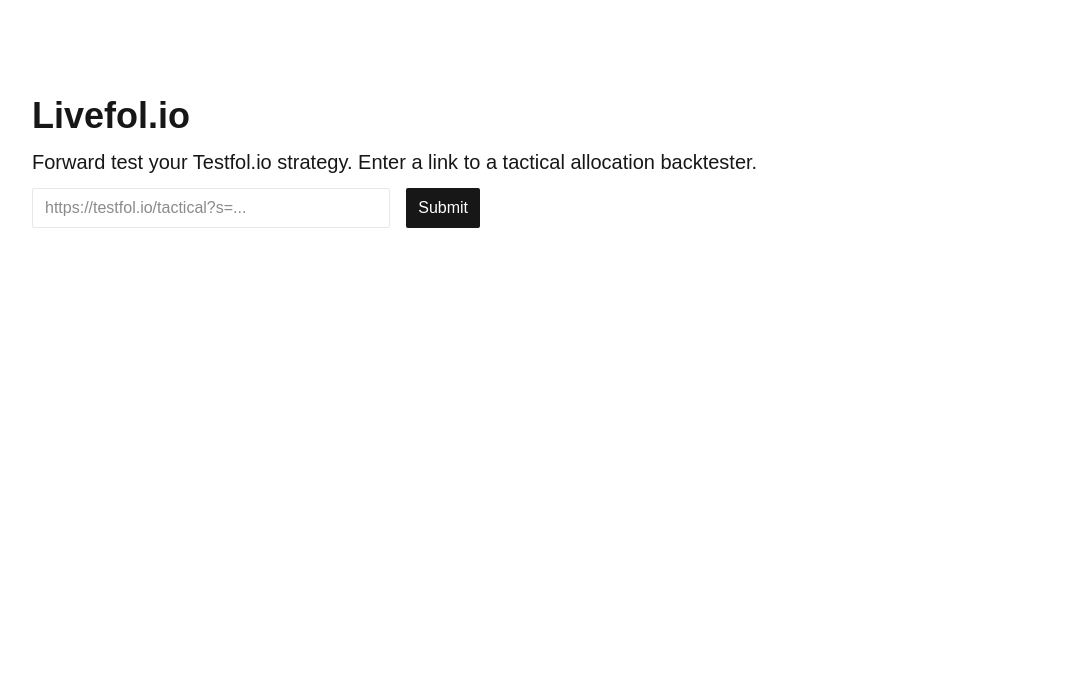
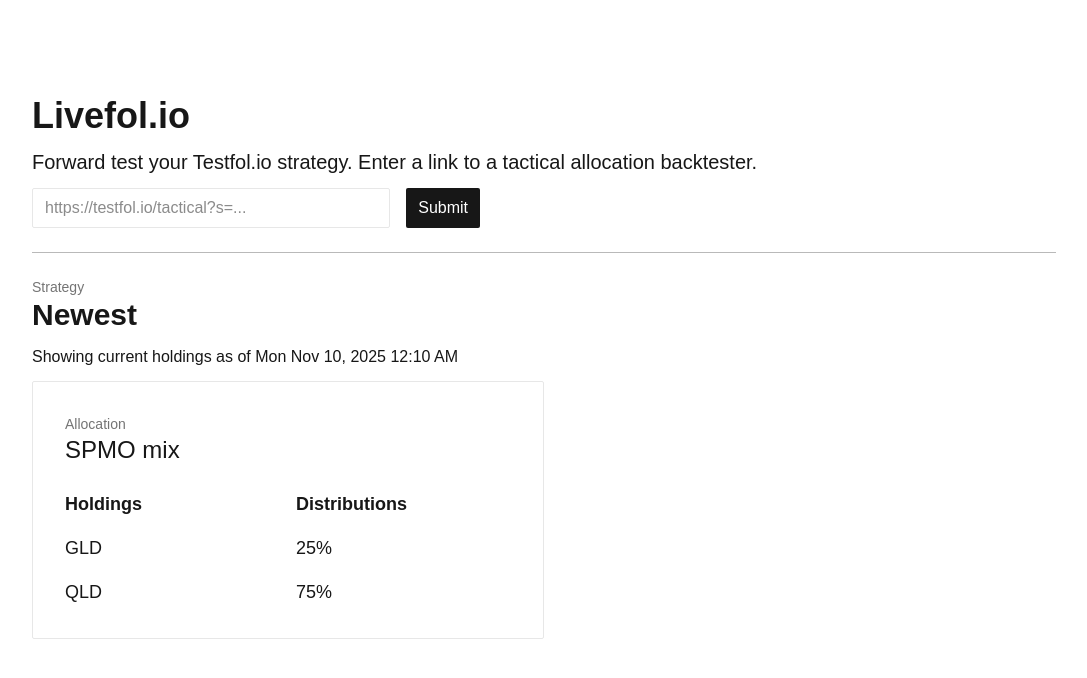
Before and after one commit to redrossa/livefolio, a Next.js app: page / in a window 1280 px wide. Shown: the top 678 px of the page, without its empty margins (96-1183 px from the left). Built offline with nearby package versions, Linux system fonts and the light colour scheme.

Commit message:
Implement skeleton UI

```diff
--- a/src/app/page.tsx
+++ b/src/app/page.tsx
@@ -18,6 +18,28 @@
             </button>
           </form>
         </section>
+        <hr className="border-foreground/30" />
+        <section className="space-y-3">
+          <div>
+            <p className="text-sm text-foreground/60">Strategy</p>
+            <h2 className="text-3xl font-bold">Newest</h2>
+          </div>
+          <p>Showing current holdings as of Mon Nov 10, 2025 12:10 AM</p>
+          <div className="max-w-lg border border-solid border-foreground/10 rounded-xs p-8 space-y-6">
+            <div>
+              <p className="text-sm text-foreground/60">Allocation</p>
+              <h3 className="text-2xl">SPMO mix</h3>
+            </div>
+            <div className="grid grid-cols-2 gap-4 text-lg">
+              <p className="font-bold">Holdings</p>
+              <p className="font-bold">Distributions</p>
+              <p>GLD</p>
+              <p>25%</p>
+              <p>QLD</p>
+              <p>75%</p>
+            </div>
+          </div>
+        </section>
       </main>
     </div>
   );
```
